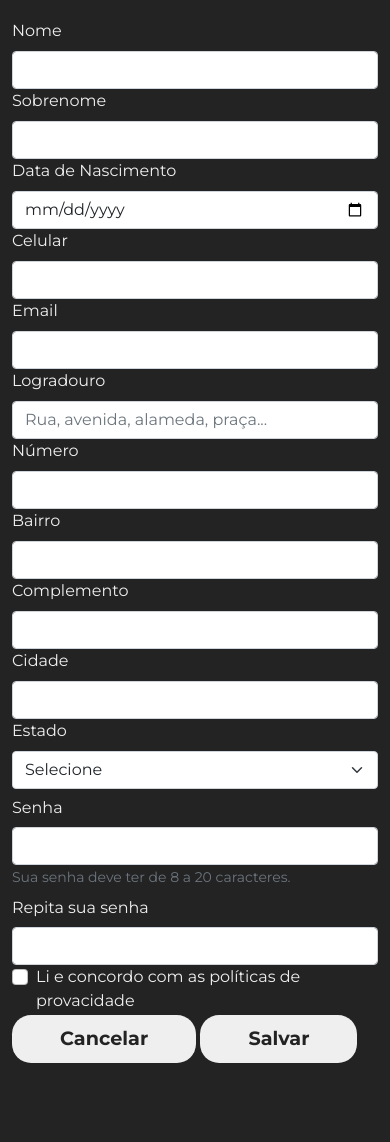
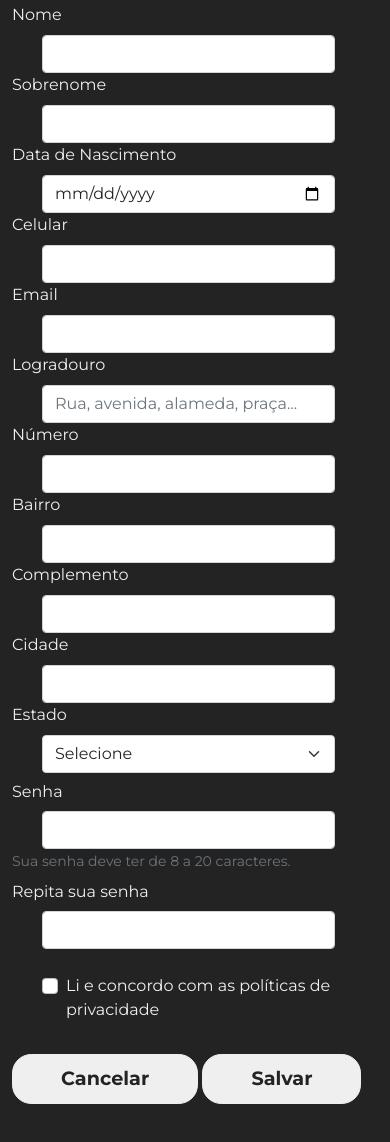
Before and after one commit to rafaelnq/ctd-fe1-checkpoint3, a plain HTML site: page cadastro.html in a window 390 px wide. Shown: the part 218-1360 px from the top of the page. Before the commit the page ends 1281 px from the top, so only its background shows below. Drawn offline with nearby package versions, Linux system fonts and the light colour scheme; a web font is replaced by a local one.

Commit message:
Alterações página de cadastro

```diff
--- a/cadastro.html
+++ b/cadastro.html
@@ -23,7 +23,7 @@
     />
     <link rel="stylesheet" href="./css/styles.css" />
     <link rel="stylesheet" href="./css/login.css">
-    <title>f/6 - Login</title>
+    <title>f/6 - Cadastro</title>
   </head>
   <body>
     <header class="container-fluid px-sm-3 px-lg-5 py-4">
@@ -49,7 +49,7 @@
 
     <div class="container">
         <main>
-            <form action="#" method="POST" class="row g-3">
+            <form action="#" method="POST" class="row d-flex flex-column align-items-center justify-content-center ">
                 <h2>Cadastro</h2>
                 <div class="col-md-6">
                     <div class="col-md-6">
@@ -148,7 +148,7 @@
                     <div class="form-check">
                       <input class="form-check-input" type="checkbox" id="gridCheck">
                       <label class="form-check-label" for="gridCheck">
-                        Li e concordo com as políticas de provacidade
+                        Li e concordo com as políticas de privacidade
                       </label>
                     </div>
                   </div>
--- a/css/login.css
+++ b/css/login.css
@@ -1,3 +1,30 @@
+form{
+    margin: 9rem 0;
+}
+
+@media(max-width:600px){
+    .form-control, .form-select{
+        width: 80%;
+        margin-left: 30px;
+    }
+    .form-check{
+        margin-top: 5px;
+        width: 80%;
+        margin-left: 30px;
+        margin-top: 25px;
+    }
+    .btn{
+        margin-top: 30px;
+    }
+}
+
+
+
+@media (max-width: 330px) {
+    form h2 {
+      font-size: 2rem;;
+    }
+  }
 
 h2{
     font-size: 2.5rem;
@@ -8,7 +35,7 @@ h2{
     font-family: 'Montserrat', sans-serif;
     background-color: #efefef;
     color:#232323;
-    border: #efefef;
+    border: 1px solid #efefef;
     font-size: 1.2rem;
     font-weight: bold;
     transition: all 0.3s ease-in-out;
@@ -21,6 +48,11 @@ h2{
     background-color: #232323;
     color:#efefef;
     border: 0.063rem solid #efefef;
+}
+.btn:focus{
+    box-shadow: none;
+    border: 0 none;
+    outline: 0;
 }
 
 div a{
```
